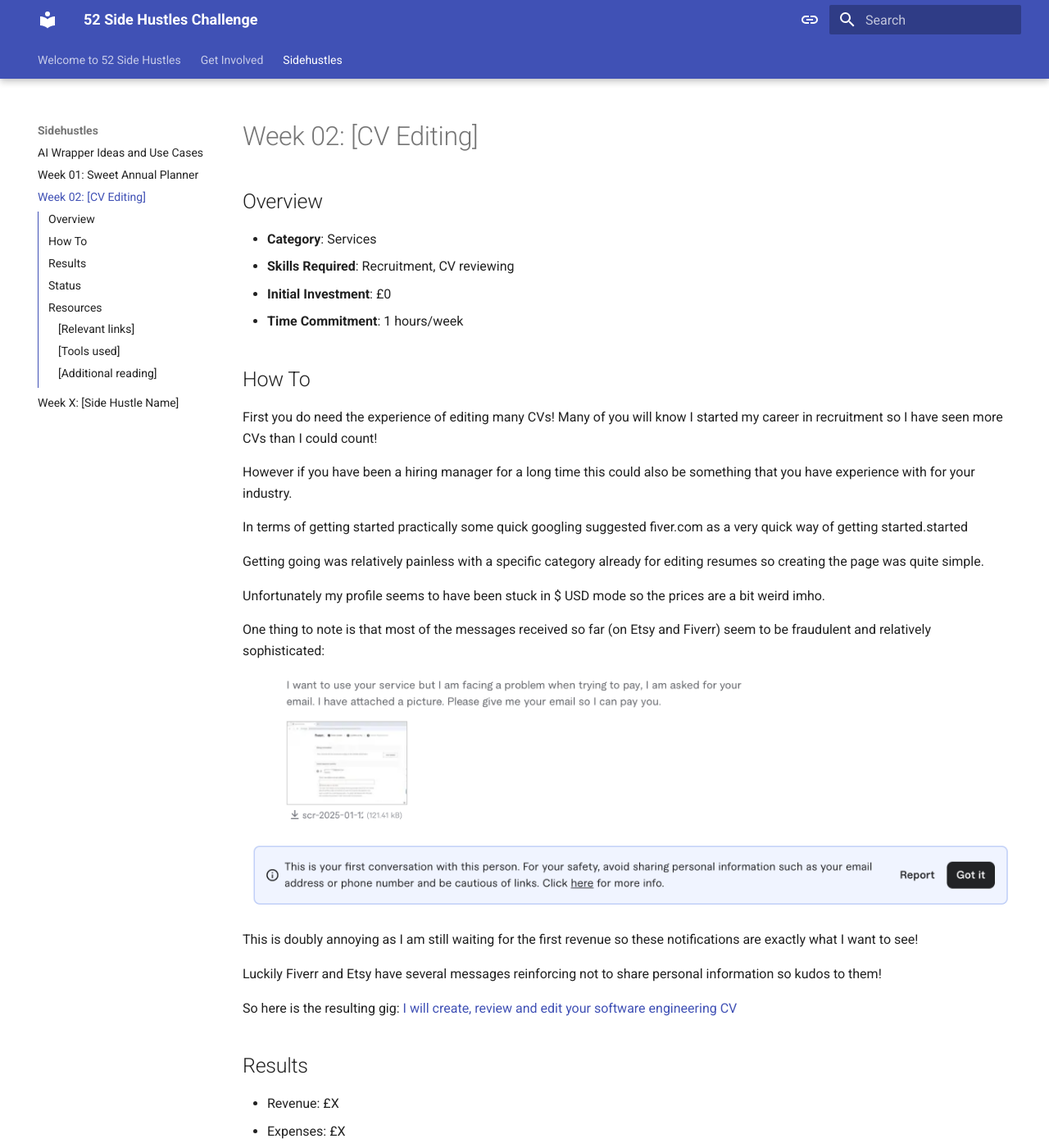
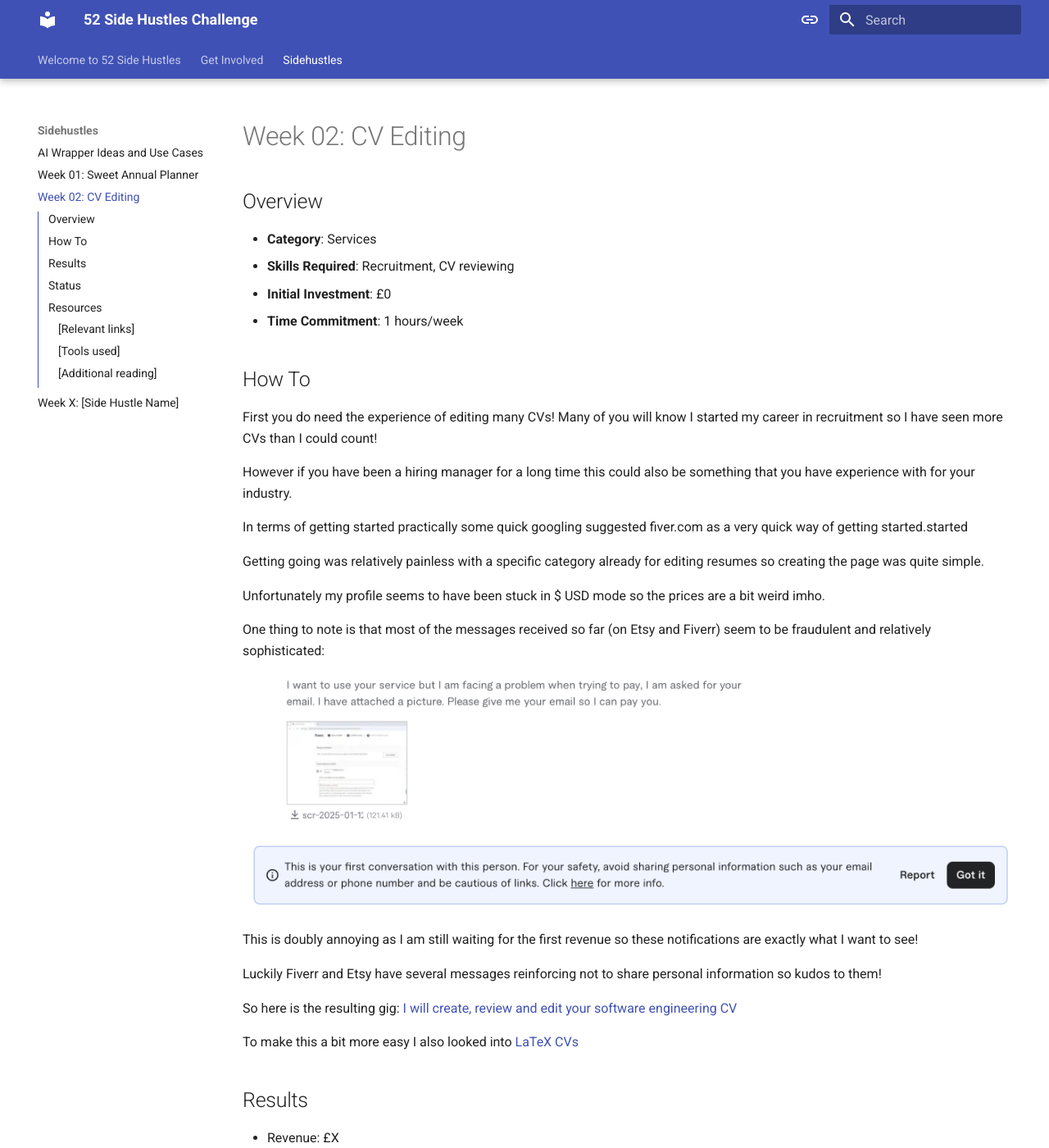
Before and after one commit to benomahony/52sidehustles, an MkDocs documentation site: the page built from docs/sidehustles/week02.md, in a window 1280 px wide and 1400 px high. Shown: the whole window at 82% size. Built offline with MkDocs 1.6.1 and Material for MkDocs 9.7.7, drawn with Linux system fonts in a browser that asks for light colours.

Commit message:
Minor edits

```diff
--- a/docs/sidehustles/week02.md
+++ b/docs/sidehustles/week02.md
@@ -1,4 +1,4 @@
-# Week 02: [CV Editing]
+# Week 02: CV Editing
 
 ## Overview
 
@@ -29,6 +29,8 @@ Luckily Fiverr and Etsy have several messages reinforcing not to share personal
 
 So here is the resulting gig: [I will create, review and edit your software engineering CV](https://www.fiverr.com/benomahony007/create-review-and-edit-your-software-engineering-cv)
 
+To make this a bit more easy I also looked into [LaTeX CVs](https://github.com/posquit0/Awesome-CV)
+
 ## Results
 
 - Revenue: £X
@@ -50,4 +52,6 @@ So here is the resulting gig: [I will create, review and edit your software engi
 
 ### [Tools used]
 
+- LaTeX
+
 ### [Additional reading]
```
